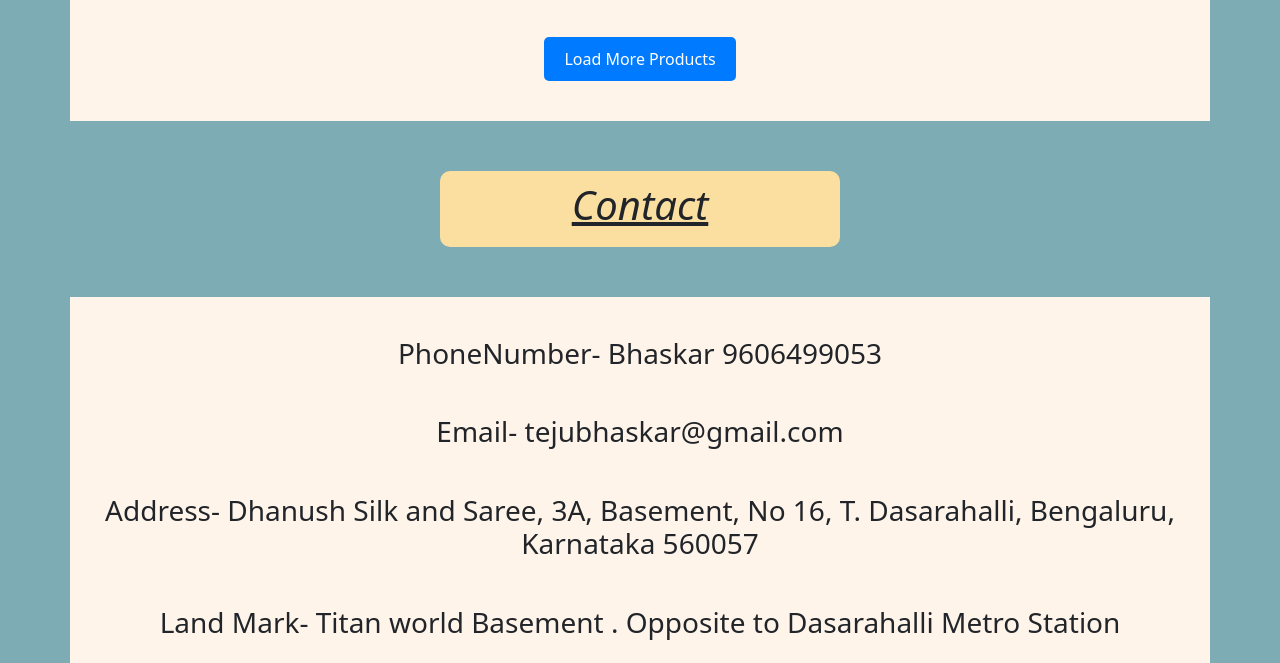
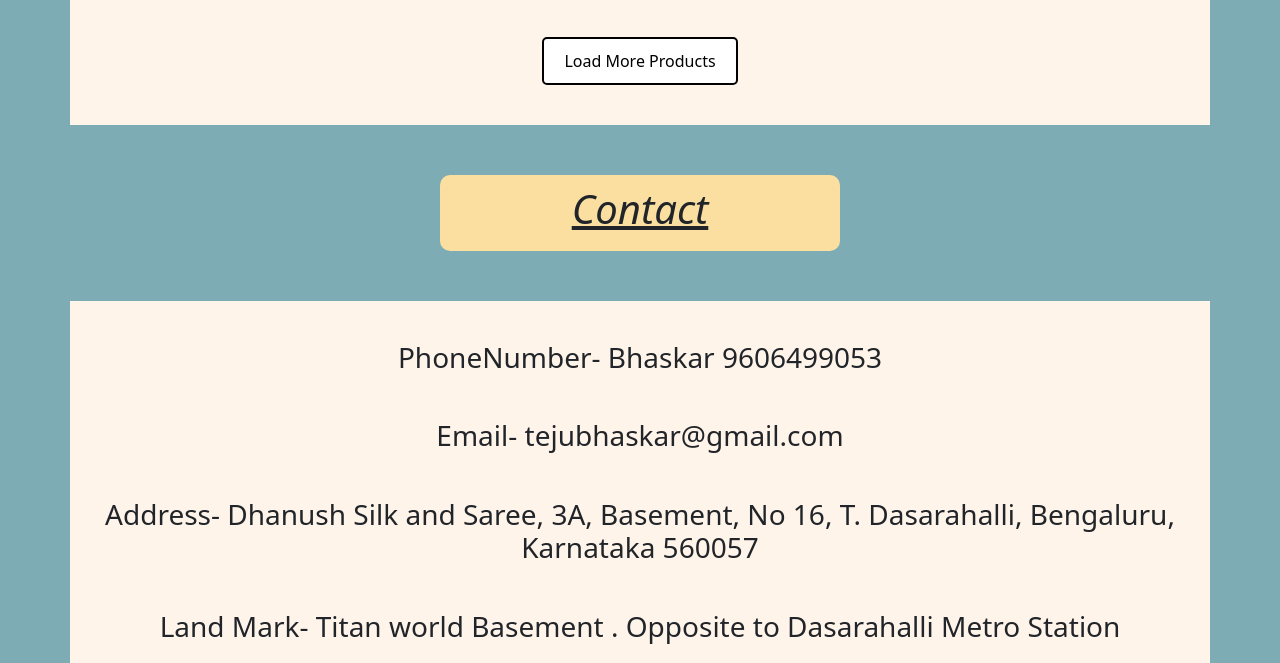
Before and after one commit to ManojSimhaNN/Saree, a plain HTML site: page index.html in a window 1280 px wide. Shown: the part 2394-3057 px from the top of the page. Drawn offline with nearby package versions, Linux system fonts and the light colour scheme.

Commit message:
fourth commit

```diff
--- a/style.css
+++ b/style.css
@@ -132,8 +132,8 @@ section {
     padding-bottom: 20px;
 }
 .load-more-btn {
-    background-color: #007bff;
-    color: white;
+    background-color: white;
+    color: black;
     border: none;
     padding: 10px 20px;
     font-size: 16px;
@@ -142,9 +142,10 @@ section {
     margin: auto;
     margin-top: 40px;
     margin-bottom: 40px;
+    border: 2px solid black;
 }
 .load-more-btn:hover {
-    background-color: #0056b3;
+    background-color: burlywood;
 }
 .hidden {
     display: none;
@@ -200,7 +201,8 @@ html {
     justify-content: space-evenly;
     font-size: 30px;
     align-items: center;
-}
+  }
+
 
 
  /* Swiper Slider */
```
Also changed, not shown: index.html (+1 -1 lines).
